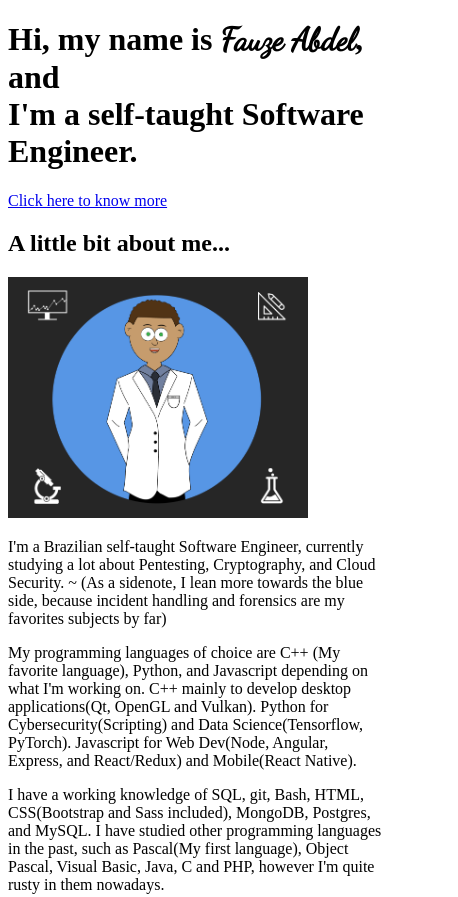
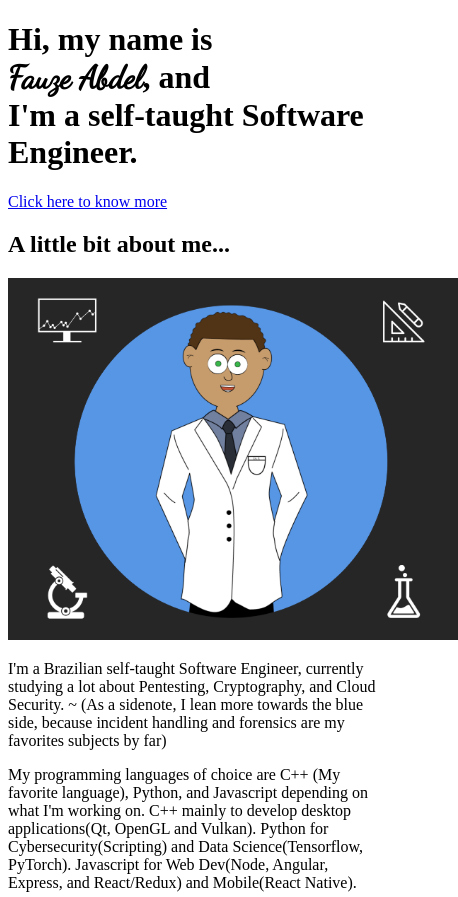
Before and after one commit to DrFauzeAbdel/my-website, a website: page src/template.html in a window 390 px wide. Shown: the top 897 px of the page, 458 px wide, since content can reach past the window. Drawn offline with nearby package versions, Linux system fonts and the light colour scheme.

Commit message:
add break-line css

```diff
--- a/src/template.html
+++ b/src/template.html
@@ -7,7 +7,14 @@
     <link rel="shortcut icon" type="image/png" href="./assets/favicon.png" />
 	  <link rel="preconnect" href="https://fonts.gstatic.com">
 	  <link href="https://fonts.googleapis.com/css2?family=Dancing+Script&family=Montserrat&family=Roboto+Mono:wght@400;700&display=swap" rel="stylesheet">
-
+    <style>
+      @media screen and (max-width: 420px) {
+        .break-line::before {
+          content: "\a";
+          white-space: pre;
+        }
+      }
+    </style>
 
     <title>Hello, World!</title>
 
@@ -37,7 +44,7 @@
     <div id="hero" class="jumbotron">
       <div class="container">
         <h1 class="hero-title" class="load-hidden">
-          Hi, my name is <span class="text-color-main" style="font-family: 'Dancing Script', cursive;">Fauze Abdel</span>, and
+          Hi, my name is <span class="text-color-main break-line" style="font-family: 'Dancing Script', cursive;">Fauze Abdel</span>, and
           <br />
           I'm a self-taught Software Engineer.
         </h1>
@@ -58,7 +65,7 @@
               <img
                 class="img-fluid rounded shadow-lg"
                 height="auto"
-                width="300px"
+                width="450px"
                 src="./assets/profile.png"
                 alt="Profile Image"
               />
```
